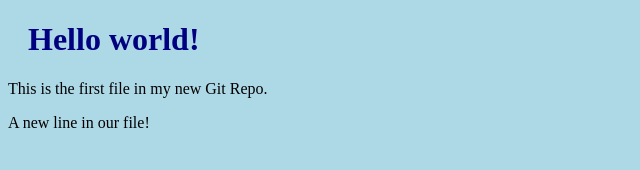
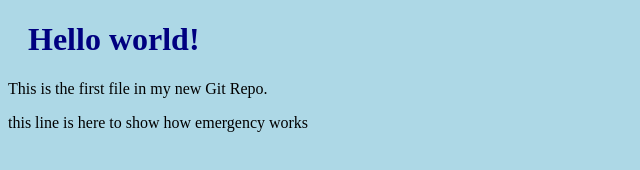
Before and after one commit to myrddin29/hello-world, a plain HTML site: page index.html in a window 1280 px wide. Shown: the whole page, without its empty margins (0-640 px from the left). Drawn offline with Linux system fonts and the light colour scheme.

Commit message:
updated index.html with emergency-fix

```diff
--- a/index.html
+++ b/index.html
@@ -8,7 +8,7 @@
 
 <h1>Hello world!</h1>
 <p>This is the first file in my new Git Repo.</p>
-<p>A new line in our file!</p>
+<p>this line is here to show how emergency works</p>
 
 </body>
 </html>
```
